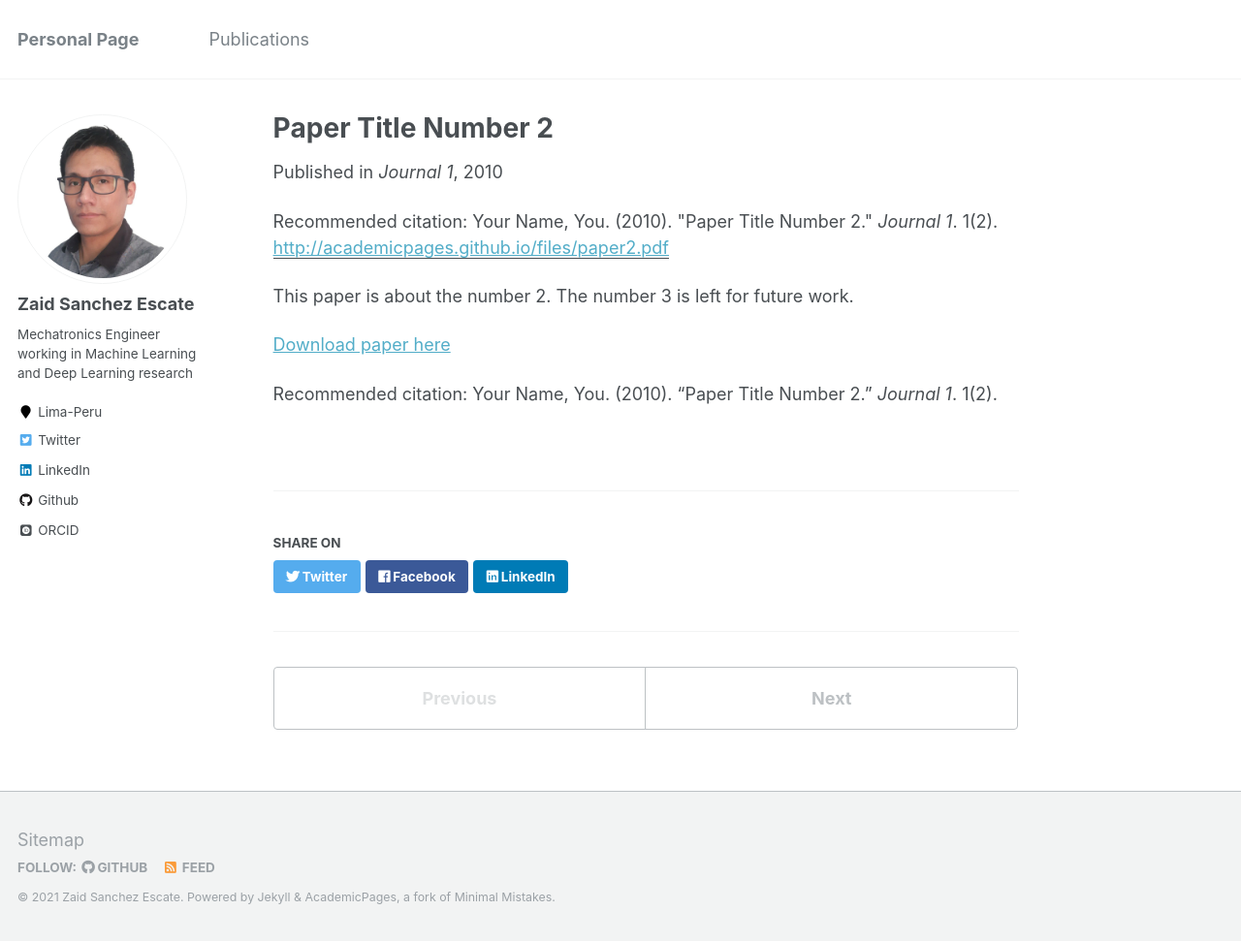
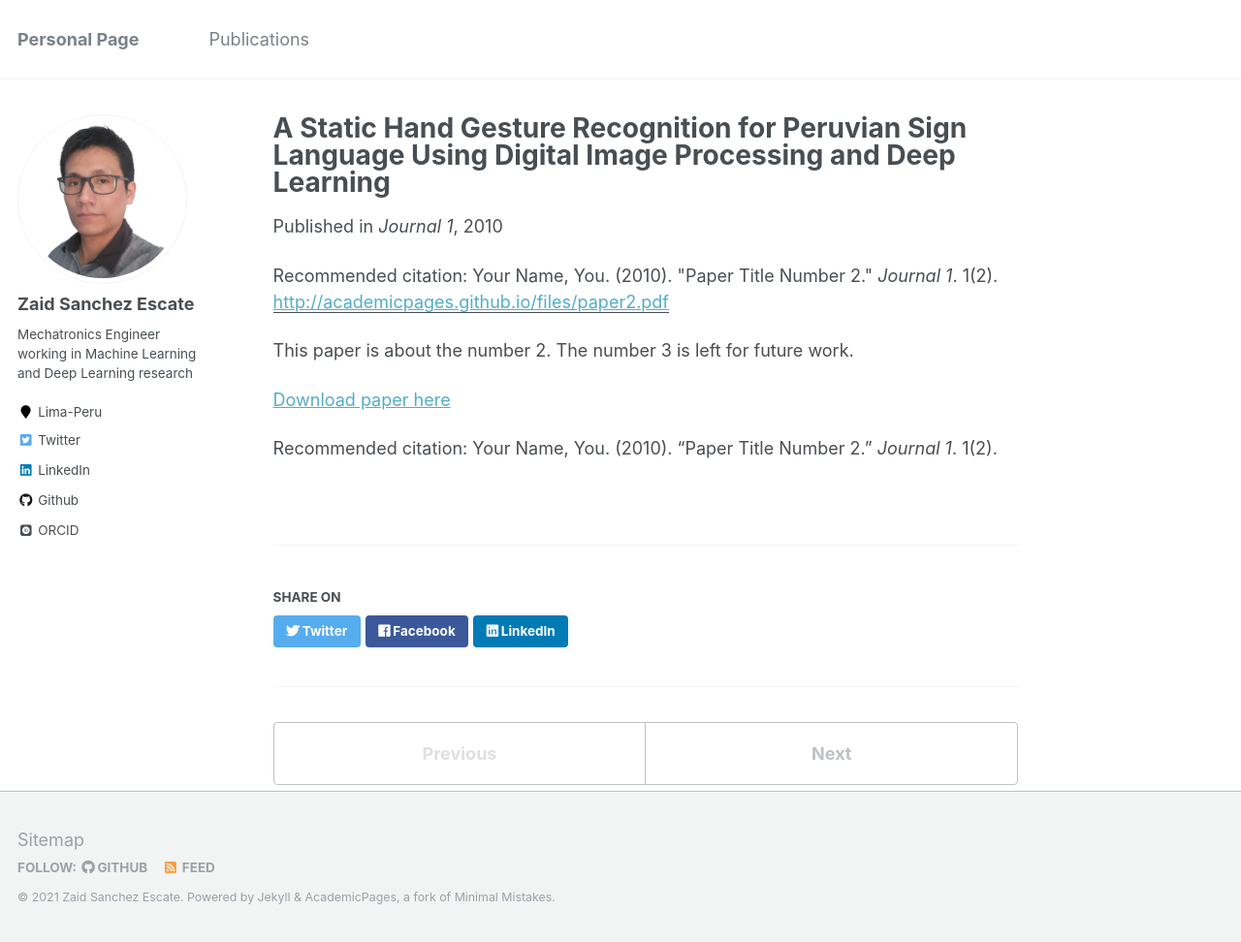
Before and after one commit to zaise/zaise.github.io, a Jekyll site: the page built from _publications/2010-10-01-paper-title-number-2.md, in a window 1280 px wide and 972 px high. Shown: the whole window at 97% size. Built offline with Jekyll 4.4.1, drawn with Linux system fonts in a browser that asks for light colours; some web fonts are replaced.

Commit message:
2104161907

```diff
--- a/_publications/2010-10-01-paper-title-number-2.md
+++ b/_publications/2010-10-01-paper-title-number-2.md
@@ -1,5 +1,5 @@
 ---
-title: "Paper Title Number 2"
+title: "A Static Hand Gesture Recognition for Peruvian Sign Language Using Digital Image Processing and Deep Learning"
 collection: publications
 permalink: /publication/2010-10-01-paper-title-number-2
 excerpt: 'This paper is about the number 2. The number 3 is left for future work.'
```
